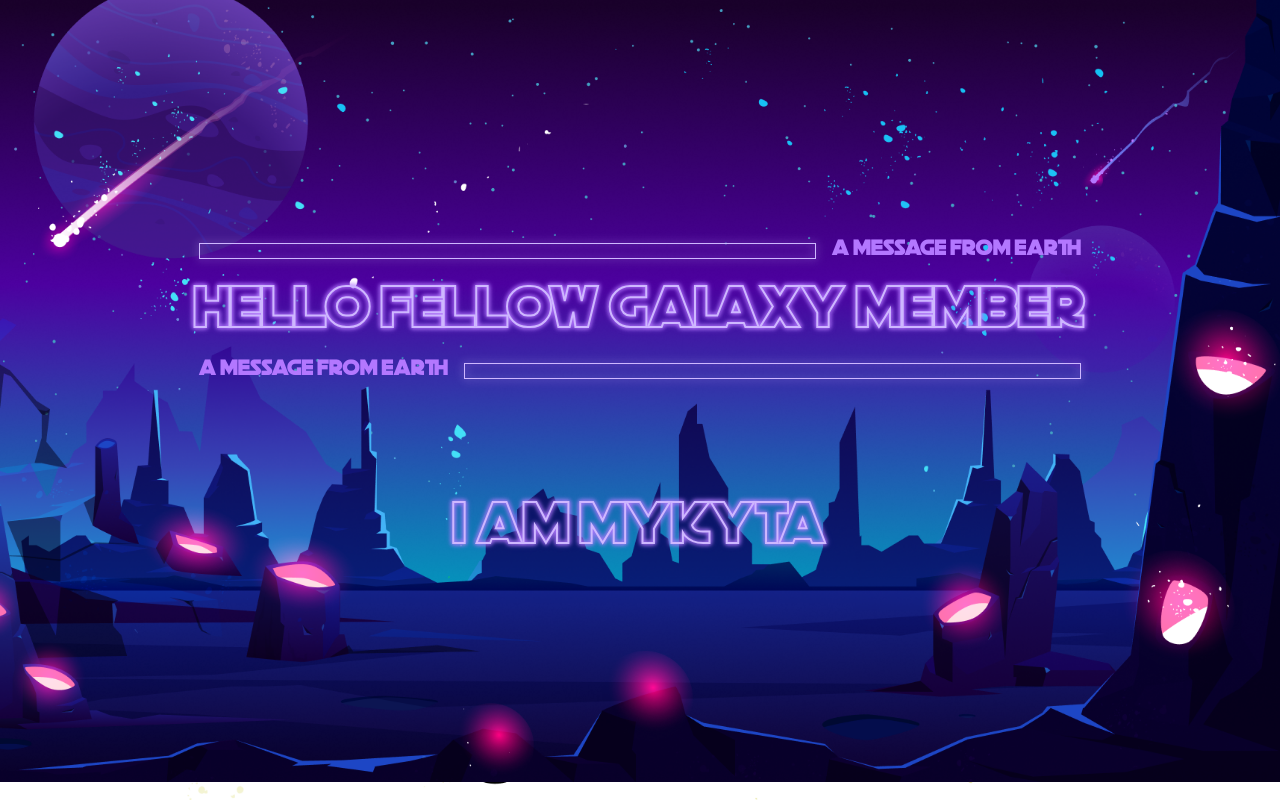
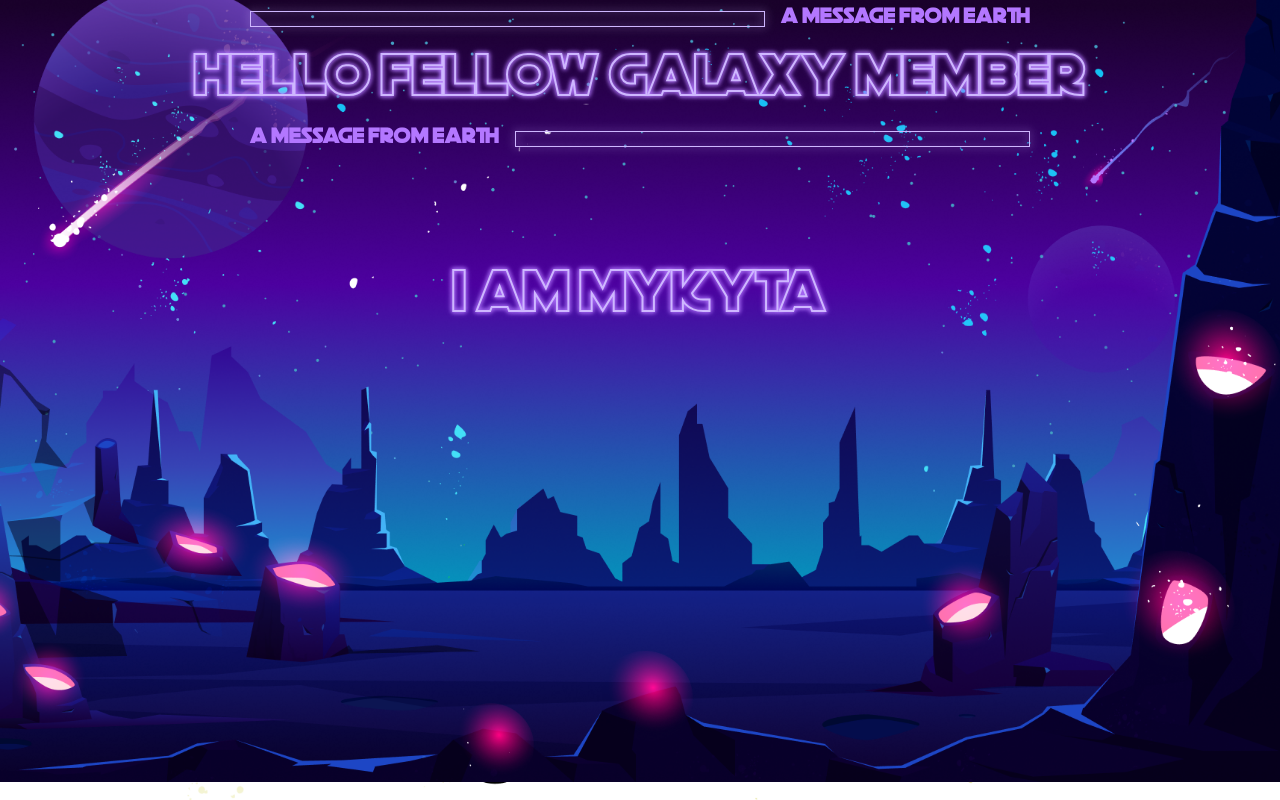
Before and after one commit to ZozuliaMykyta/portfolio, a React (Vite) app: page / in a window 1280 px wide. Built offline with nearby package versions, Linux system fonts and the light colour scheme.

Commit message:
fix: reorder imports and adjust flex properties for layout consistency

```diff
--- a/src/App.css
+++ b/src/App.css
@@ -1,7 +1,6 @@
-@import "tailwindcss";
 @import url("https://fonts.googleapis.com/css2?family=Bebas+Neue&display=swap");
 @import url("https://fonts.googleapis.com/css2?family=Montserrat&display=swap");
-
+@import "tailwindcss";
 @font-face {
   font-family: "Death Star";
   src: url("./assets/fonts/Death Star.otf") format("opentype");
@@ -44,8 +43,9 @@ body {
 
 .slide-structure {
   display: flex;
+  flex-direction: column;
   align-items: center;
-  justify-content: center;
+  justify-content: flex-start;
   height: 100vh;
   width: 100%;
 }
@@ -84,7 +84,7 @@ body {
 }
 .bar {
   width: 100%;
-  max-width: 617px;
+  max-width: 515px;
   height: 16px;
   border: 1px solid var(--color-custom-pink);
   stroke-width: 1px;
```
